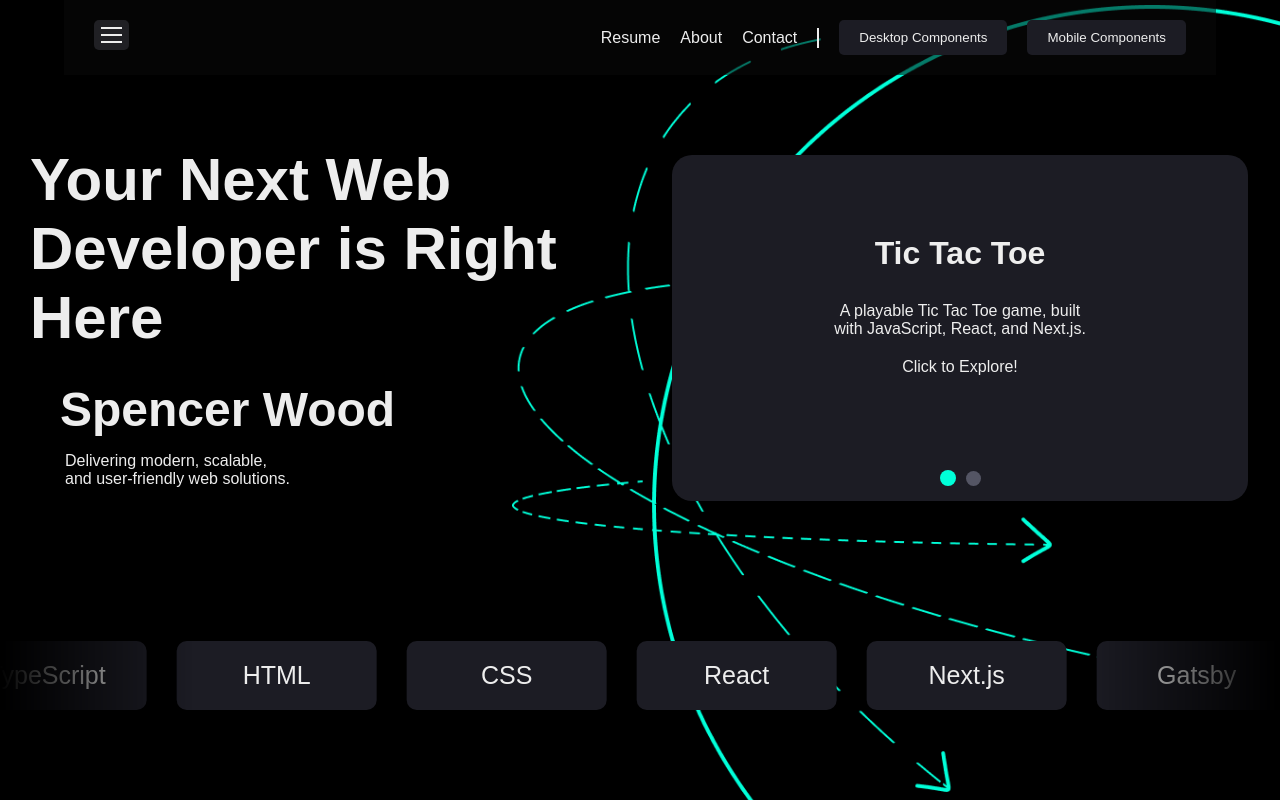
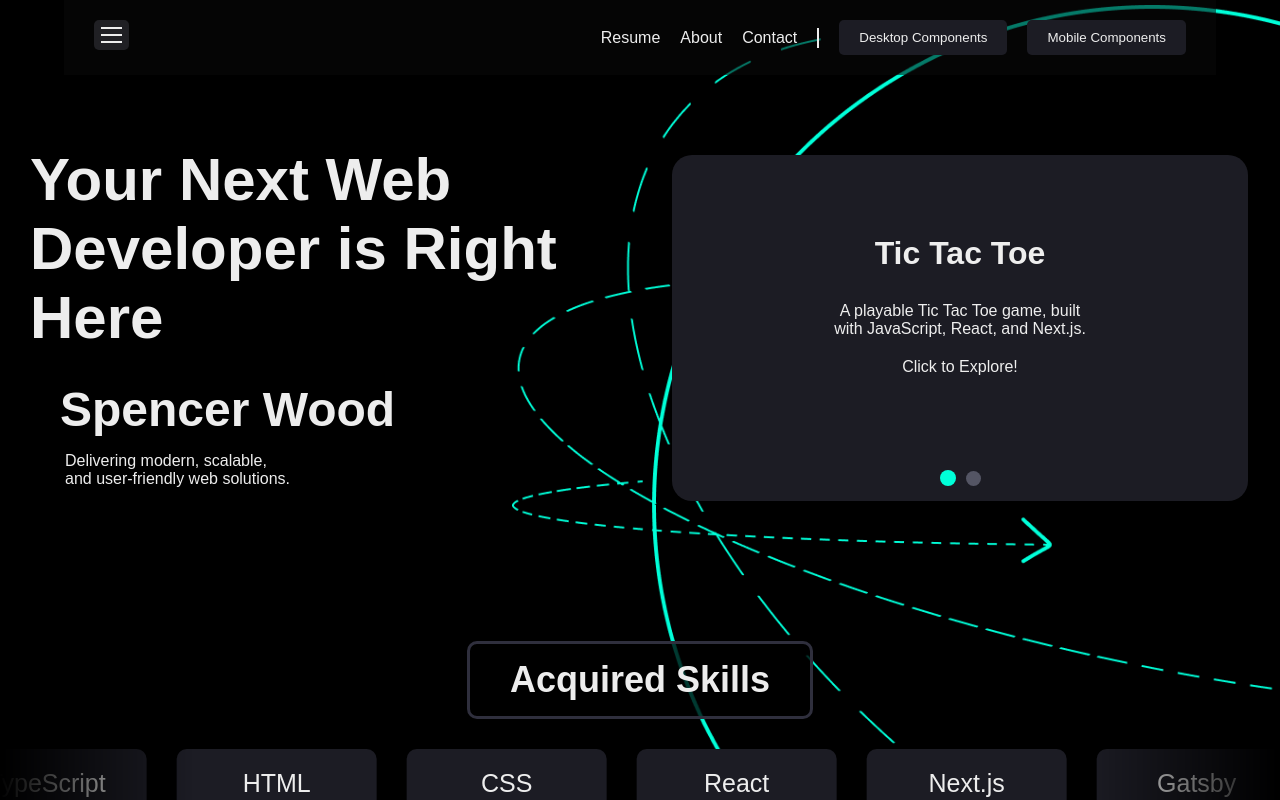
Before and after one commit to Astrospence/portfolio-2025, a Next.js app: page / in a window 1280 px wide. Shown: the top 800 px of the page. Built offline with nearby package versions, Linux system fonts and the light colour scheme.

Commit message:
added heading to carousel

```diff
--- a/src/app/carousel.js
+++ b/src/app/carousel.js
@@ -27,6 +27,7 @@ export default function Carousel () {
 
   return (
     <div className={styles.carouselContainer}>
+      <h3>Acquired Skills</h3>
       <div className={styles.carouselOverlay}></div>
       <div className={styles.carouselTrack}>
         {
--- a/src/app/carousel.module.css
+++ b/src/app/carousel.module.css
@@ -3,6 +3,17 @@
   width: 100%;
   position: relative;
   margin: 60px 0;
+  text-align: center;
+}
+
+.carouselContainer h3 {
+  font-size: 36px;
+  margin: 0 auto 30px;
+  padding: 15px 40px;
+  width: max-content;
+  border: 3px solid var(--tileHover);
+  border-radius: 10px;
+  background-color: #000000c5;
 }
 
 .carouselTrack {
```
